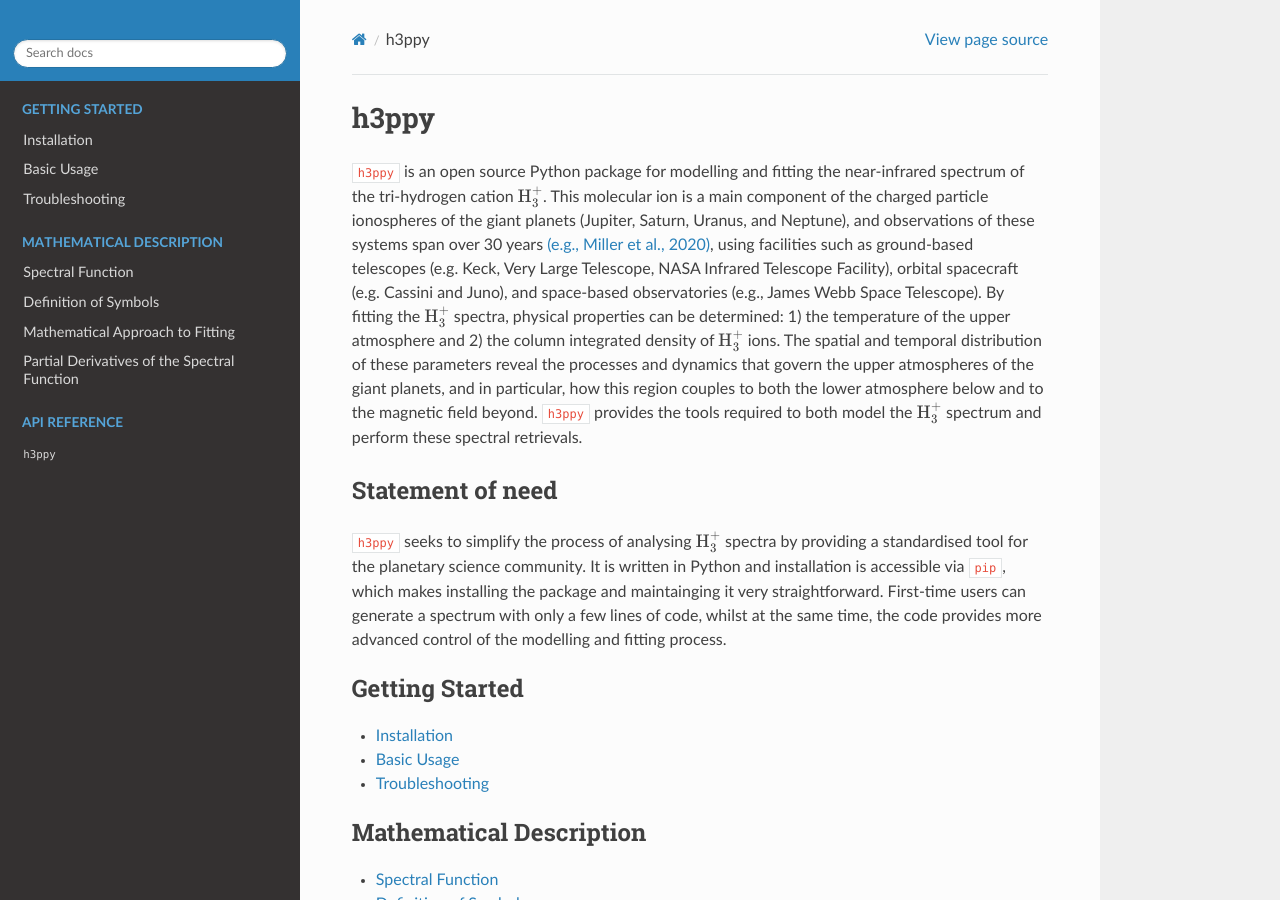
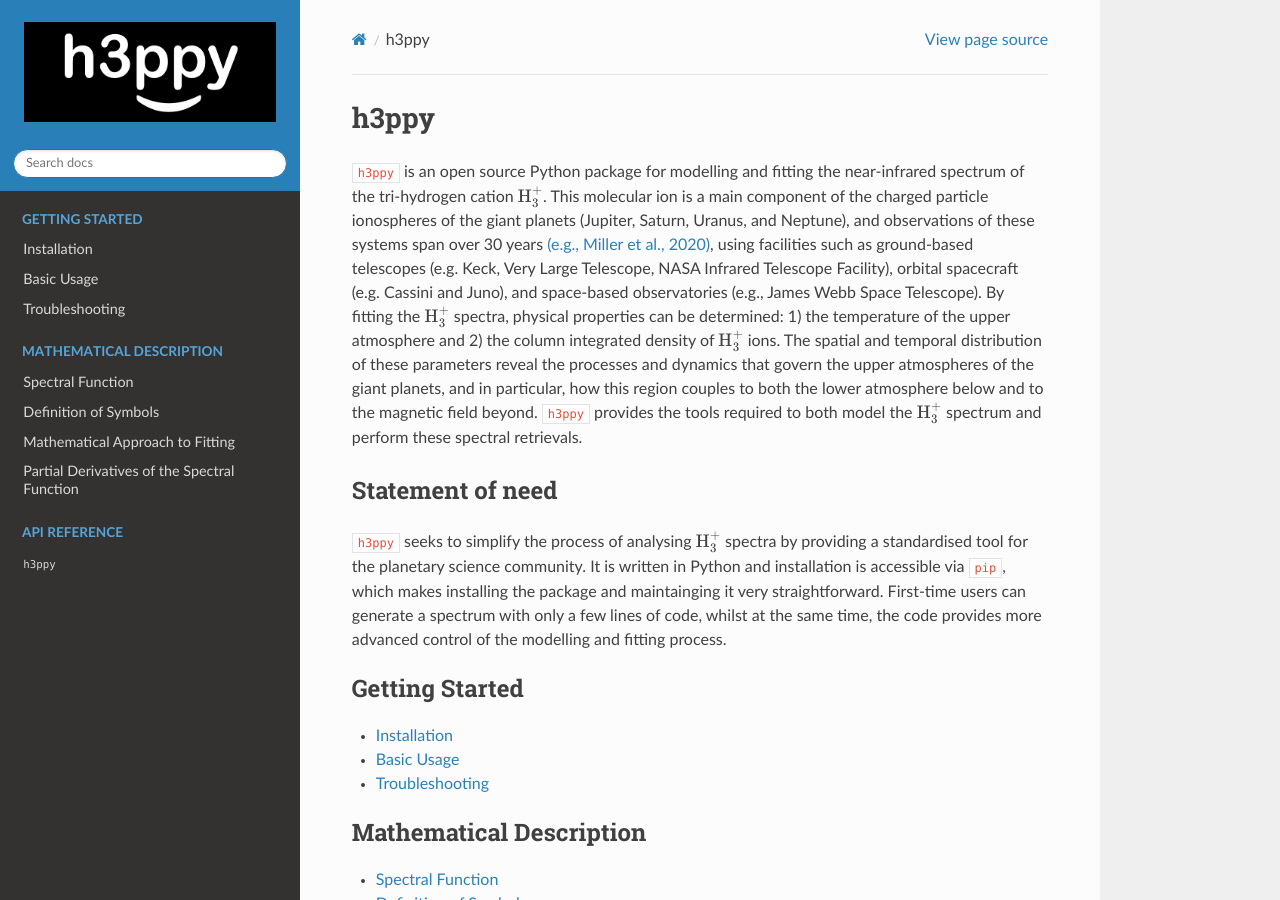
Before and after one commit to henrikmelin/h3ppy, a Sphinx documentation site: the page built from docs/index.rst, in a window 1280 px wide and 900 px high. Built offline with Sphinx 7.4.7 and the Read the Docs theme 3.1.0, drawn with Linux system fonts in a browser that asks for light colours; formulas are drawn with MathJax 3; pages that are not in the unit, such as notebooks, are missing from menus.

Commit message:
Added a logo for sphinx docs.

```diff
--- a/docs/conf.py
+++ b/docs/conf.py
@@ -63,7 +63,7 @@ pygments_style = 'sphinx'
 html_theme = 'sphinx_rtd_theme'
 html_static_path = []
 # html_extra_path = ['google065a4d650d8ee82d.html']
-#html_logo = 'images/logo_rtd_transparent.png'
+html_logo = 'h3ppy-logo.png'
 html_theme_options = {
     'logo_only': True,
 }
```
Also changed, not shown: docs/h3ppy-logo.png (added).
